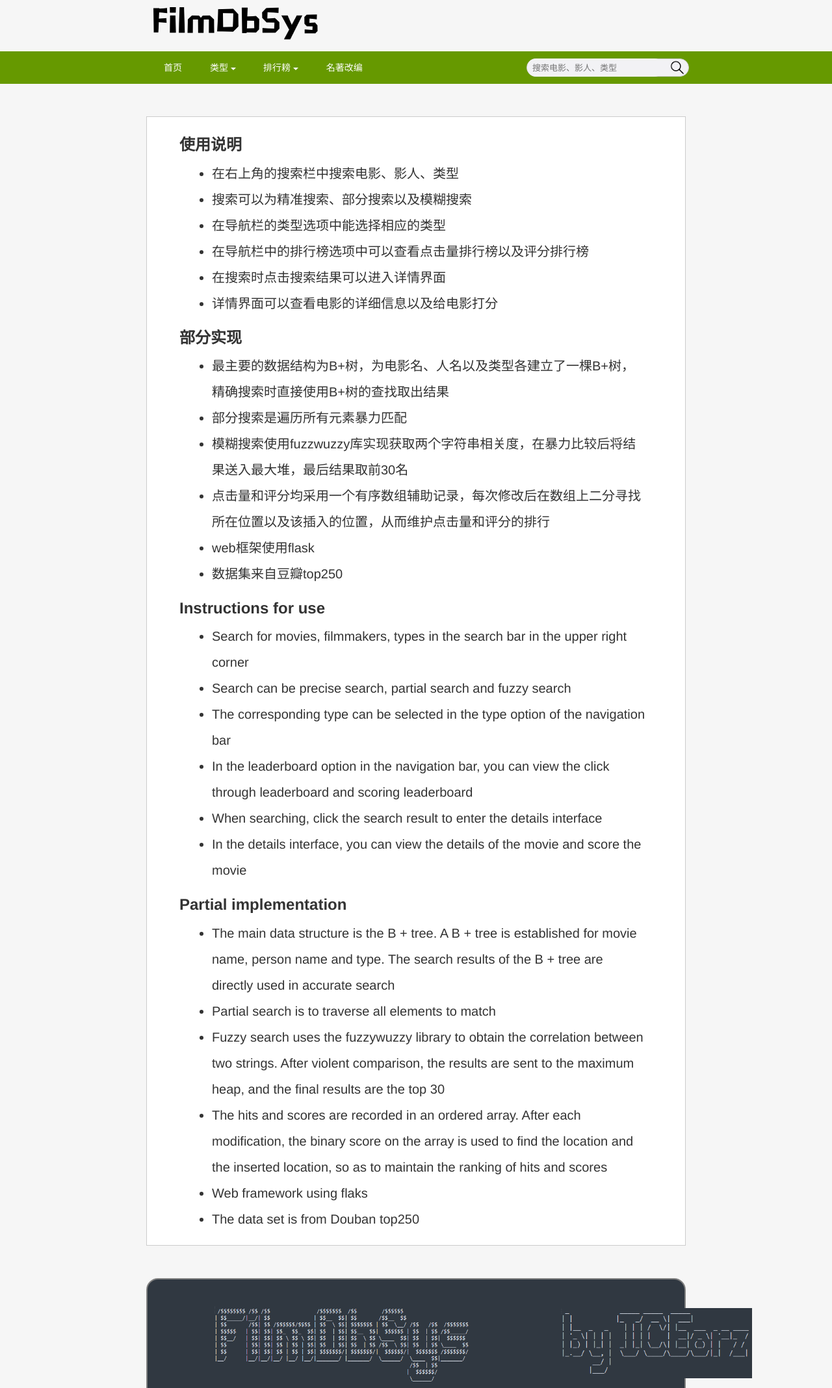
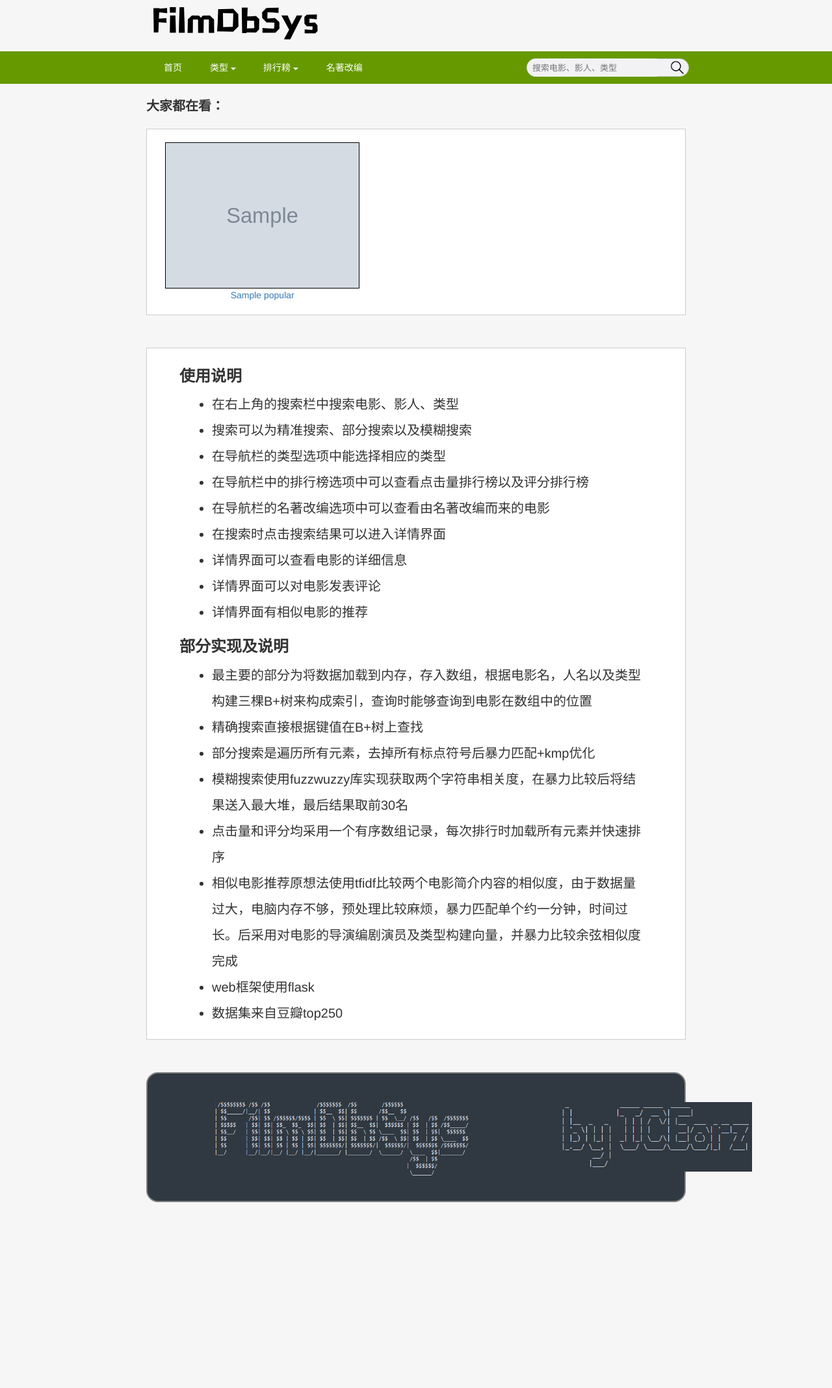
Before and after one commit to ICEorz/filmdatabasesystem, a Flask app: template filmDatabaseSystem/templates/index.html in a window 1280 px wide. Shown: the top 2136 px of the page at 65% size. After the commit the page ends 1850 px from the top, so only its background shows below. Run offline with Flask 2, Linux system fonts and the light colour scheme; the template is opened without the code that fills it: most values are stand-ins (such as "Sample title", 1, 10 or a date in 2020); grey boxes marked "Sample" are stand-in pictures; parts of the project's set-up code (start-up, migrations or seed data) failed here and were passed over; some libraries are stand-ins or nearby versions.

Commit message:
full implement v1.0

```diff
--- a/filmDatabaseSystem/run.py
+++ b/filmDatabaseSystem/run.py
@@ -26,11 +26,17 @@ def save():
 @app.route('/')
 def index():
     # return render_template('startest.html')
-    return render_template('index.html', genrelist=db.genredb.keys())
+    data = {}
+    db.resetclick()
+    popular = []
+    for nm in db.get_filmclickranklist()[:5]:
+        popular.append(db.database[nm[0]])
+    data['popular'] = popular
+    return render_template('index.html', genrelist=db.genredb.keys(), data=data)
 
 
 @app.route('/searchresult', methods=['POST', 'GET'])
-def searchresult(nowname=['']):
+def searchresult(nowname=[''], personflag=False):
     if request.method == 'POST':
         res = request.form
         nowname = [res['Name']]
@@ -38,6 +44,7 @@ def searchresult(nowname=['']):
     else:
         namem = request.args.get('nowname', None)
         page = request.args.get('page', 1, type=int)
+        personflag = request.args.get('personflag', False, type=bool)
         if namem:
             nowname = [namem]
     '''
@@ -52,28 +59,30 @@ def searchresult(nowname=['']):
     res_list = list()
     filmflag = 0 # 标注从什么地方开始是人
     fname = nowname[0]
-    nameres = db.get_film_by_exact_name(fname) # film list
-
-    genre_res = db.get_film_by_genre_name(fname)
-    # not empty
-    if genre_res:
-        res_list = genre_res
+    if personflag:
+        res_list = db.get_film_by_person_name(fname)
         filmflag = len(res_list)
-    #empty -> personname
     else:
-        person_res = db.get_film_by_person_name(fname)
-        # not empty
-        if person_res:
-            res_list = person_res
+        genre_res = db.get_film_by_genre_name(fname)
+        if genre_res:
+            res_list = genre_res
             filmflag = len(res_list)
-        # empty -> film, part film, part person
         else:
             partname_res = db.get_film_by_part_name(fname)  # name
             partperson_res = db.get_film_by_part_person_name(fname)  #name
-            for name in partname_res:
-                res_list += db.get_film_by_exact_name(name)
-            filmflag = len(res_list)
-            res_list += partperson_res
+            print(partperson_res)
+            if len(partname_res) + len(partperson_res) != 0:
+                for name in partname_res:
+                    res_list += db.get_film_by_exact_name(name)
+                filmflag = len(res_list)
+                res_list += partperson_res
+            else:
+                fuzzname_res = db.get_film_by_fuzz_name(fname)
+                fuzzperson_res = db.get_film_by_fuzz_person_name(fname)
+                for name in fuzzname_res:
+                    res_list += db.get_film_by_exact_name(name)
+                filmflag = len(res_list)
+                res_list += fuzzperson_res
 
     # dataprocess
     data_list = []
@@ -165,9 +174,14 @@ def details(id, flag=False):
             return redirect(url_for('details', id=id, flag=True))
     film = db.database[id]
     db.database[id].add_click()
+    rec = db.film_recommand(film, 5)
+    recommend = []
+    for data in rec:
+        recommend.append(db.database[data[0]])
     # db.save_database()
     data = dict()
     data['film'] = film
+    data['recommend'] = recommend
     print(film.imdb)
     return render_template('details.html', data=data, genrelist=db.genredb.keys())
 
--- a/filmDatabaseSystem/static/css/index.css
+++ b/filmDatabaseSystem/static/css/index.css
@@ -38,3 +38,24 @@ body {
 #img2 {
     margin-left: 130px;
 }
+
+#popularhead {
+    margin: 20px 225px;
+    font-size: 20px;
+}
+
+#popular {
+    margin: 10px 225px;
+    background-color: white;
+    border: 1px double #cccccc;
+}
+
+.popularitem {
+    display: inline-block;
+    margin: 20px 28px;
+    text-align: center;
+}
+
+.popularitem img{
+    border: 1px solid black;
+}
--- a/filmDatabaseSystem/templates/index.html
+++ b/filmDatabaseSystem/templates/index.html
@@ -2,6 +2,7 @@
 <html>
 <head>
     <meta charset="UTF-8">
+    <meta name="referrer" content="no-referrer">
     <title>FilmDbSys</title>
     <link rel="stylesheet" href="{{ url_for('static', filename='css/bootstrap.min.css') }}" />
     <link rel="stylesheet" type="text/css" href="{{ url_for('static', filename='/css/index.css') }}" />
@@ -53,13 +54,23 @@
                     <div id="searchbox">
                         <form action="{{ url_for('searchresult') }}" method="POST" autocomplete="off">
                             <input type="search" name="Name" id="searchinput" placeholder="搜索电影、影人、类型" />
-                            <button type="submit" id="searchbutton" />
+                            <button type="submit" id="searchbutton" ></button>
                         </form>
                     </div>
                 </li>
-
             </ul>
         </div>
+    </div>
+    <div id="popularhead"><b>大家都在看：</b></div>
+    <div id="popular">
+        {% for d in data.popular %}
+            <div class="popularitem">
+                <a href="{{ url_for('details', id=d.keyid) }}">
+                    <img src="{{ d.img }}" height="225"/>
+                </a>
+                <a href="{{ url_for('details', id=d.keyid) }}">{{ d.name }}</a>
+            </div>
+        {% endfor %}
     </div>
     <div id="readme">
         <ul class="md">
@@ -68,43 +79,20 @@
             <li>搜索可以为精准搜索、部分搜索以及模糊搜索</li>
             <li>在导航栏的类型选项中能选择相应的类型</li>
             <li>在导航栏中的排行榜选项中可以查看点击量排行榜以及评分排行榜</li>
+            <li>在导航栏的名著改编选项中可以查看由名著改编而来的电影</li>
             <li>在搜索时点击搜索结果可以进入详情界面</li>
-            <li>详情界面可以查看电影的详细信息以及给电影打分</li>
-            <h3><b>部分实现</b></h3>
-            <li>最主要的数据结构为B+树，为电影名、人名以及类型各建立了一棵B+树，精确搜索时直接使用B+树的查找取出结果</li>
-            <li>部分搜索是遍历所有元素暴力匹配</li>
+            <li>详情界面可以查看电影的详细信息</li>
+            <li>详情界面可以对电影发表评论</li>
+            <li>详情界面有相似电影的推荐</li>
+            <h3><b>部分实现及说明</b></h3>
+            <li>最主要的部分为将数据加载到内存，存入数组，根据电影名，人名以及类型构建三棵B+树来构成索引，查询时能够查询到电影在数组中的位置</li>
+            <li>精确搜索直接根据键值在B+树上查找</li>
+            <li>部分搜索是遍历所有元素，去掉所有标点符号后暴力匹配+kmp优化</li>
             <li>模糊搜索使用fuzzwuzzy库实现获取两个字符串相关度，在暴力比较后将结果送入最大堆，最后结果取前30名</li>
-            <li>点击量和评分均采用一个有序数组辅助记录，每次修改后在数组上二分寻找所在位置以及该插入的位置，从而维护点击量和评分的排行</li>
+            <li>点击量和评分均采用一个有序数组记录，每次排行时加载所有元素并快速排序</li>
+            <li>相似电影推荐原想法使用tfidf比较两个电影简介内容的相似度，由于数据量过大，电脑内存不够，预处理比较麻烦，暴力匹配单个约一分钟，时间过长。后采用对电影的导演编剧演员及类型构建向量，并暴力比较余弦相似度完成</li>
             <li>web框架使用flask</li>
             <li>数据集来自豆瓣top250</li>
-
-            <h3><b>Instructions for use</b></h3>
-
-            <li>Search for movies, filmmakers, types in the search bar in the upper right corner</li>
-
-            <li>Search can be precise search, partial search and fuzzy search</li>
-
-            <li>The corresponding type can be selected in the type option of the navigation bar</li>
-
-            <li>In the leaderboard option in the navigation bar, you can view the click through leaderboard and scoring leaderboard</li>
-
-            <li>When searching, click the search result to enter the details interface</li>
-
-            <li>In the details interface, you can view the details of the movie and score the movie</li>
-
-            <h3><b>Partial implementation</b></h3>
-
-            <li>The main data structure is the B + tree. A B + tree is established for movie name, person name and type. The search results of the B + tree are directly used in accurate search</li>
-
-            <li>Partial search is to traverse all elements to match</li>
-
-            <li>Fuzzy search uses the fuzzywuzzy library to obtain the correlation between two strings. After violent comparison, the results are sent to the maximum heap, and the final results are the top 30</li>
-
-            <li>The hits and scores are recorded in an ordered array. After each modification, the binary score on the array is used to find the location and the inserted location, so as to maintain the ranking of hits and scores</li>
-
-            <li>Web framework using flaks</li>
-
-            <li>The data set is from Douban top250</li>
         </ul>
     </div>
     <div class="imgbox">
--- a/filmDatabaseSystem/templates/searchresult.html
+++ b/filmDatabaseSystem/templates/searchresult.html
@@ -70,11 +70,11 @@
             {% if d[0] %}
                 <div class="searchinfo">
                     <div class="personinfo">
-                        <a href="{{ url_for('searchresult', nowname=d[1]) }}">
+                        <a href="{{ url_for('searchresult', nowname=d[1], personflag=True) }}">
                             <img src="/static/img/unknowperson.jpg" width="140"/>
                         </a>
                         <span>
-                            <a href="{{ url_for('searchresult', nowname=d[1]) }}"><h4><b>{{ d[1] }}</b></h4></a>
+                            <a href="{{ url_for('searchresult', nowname=d[1], personflag=True) }}"><h4><b>{{ d[1] }}</b></h4></a>
                         </span>
                     </div>
                 </div>
```
Also changed, not shown: filmDatabaseSystem/calsim.py (+10 -0 lines), filmDatabaseSystem/filmdatabase.py (+62 -4 lines), filmDatabaseSystem/static/css/details.css (+17 -2 lines), filmDatabaseSystem/templates/details.html (+12 -3 lines).
